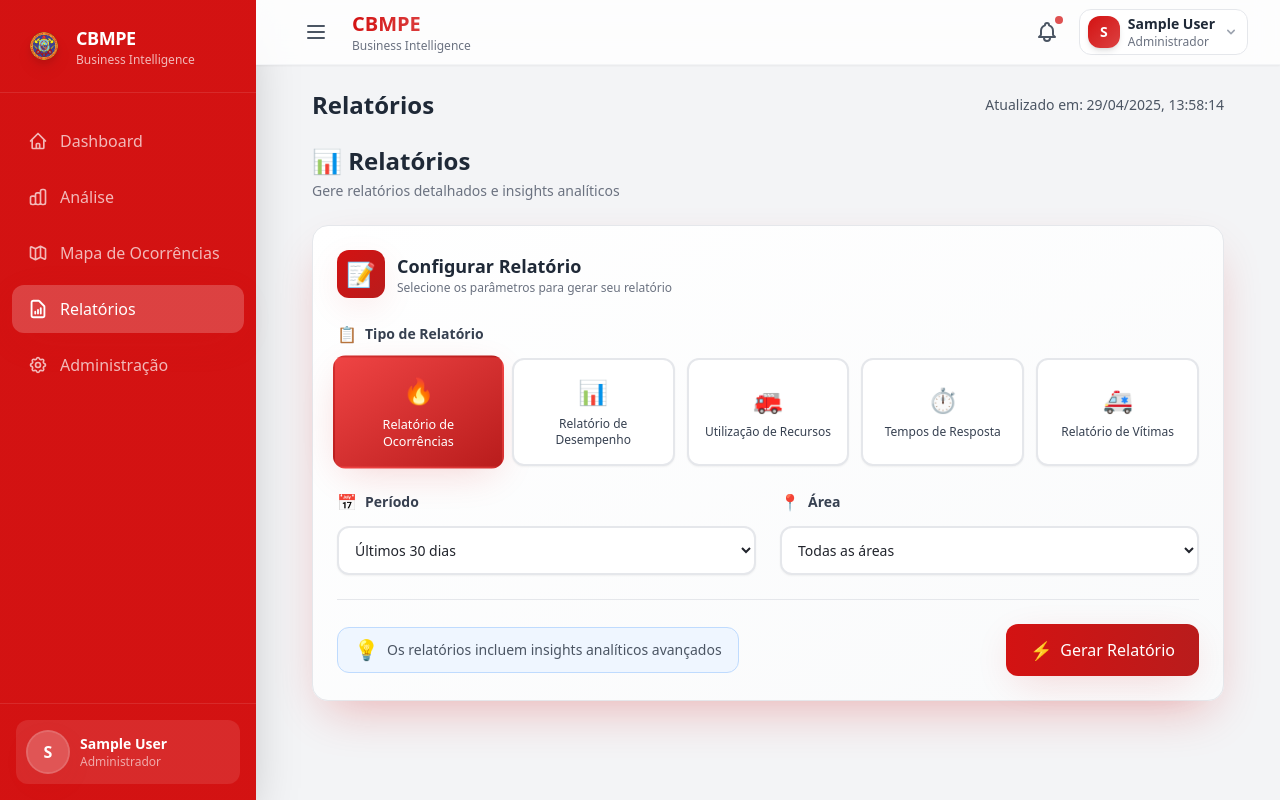
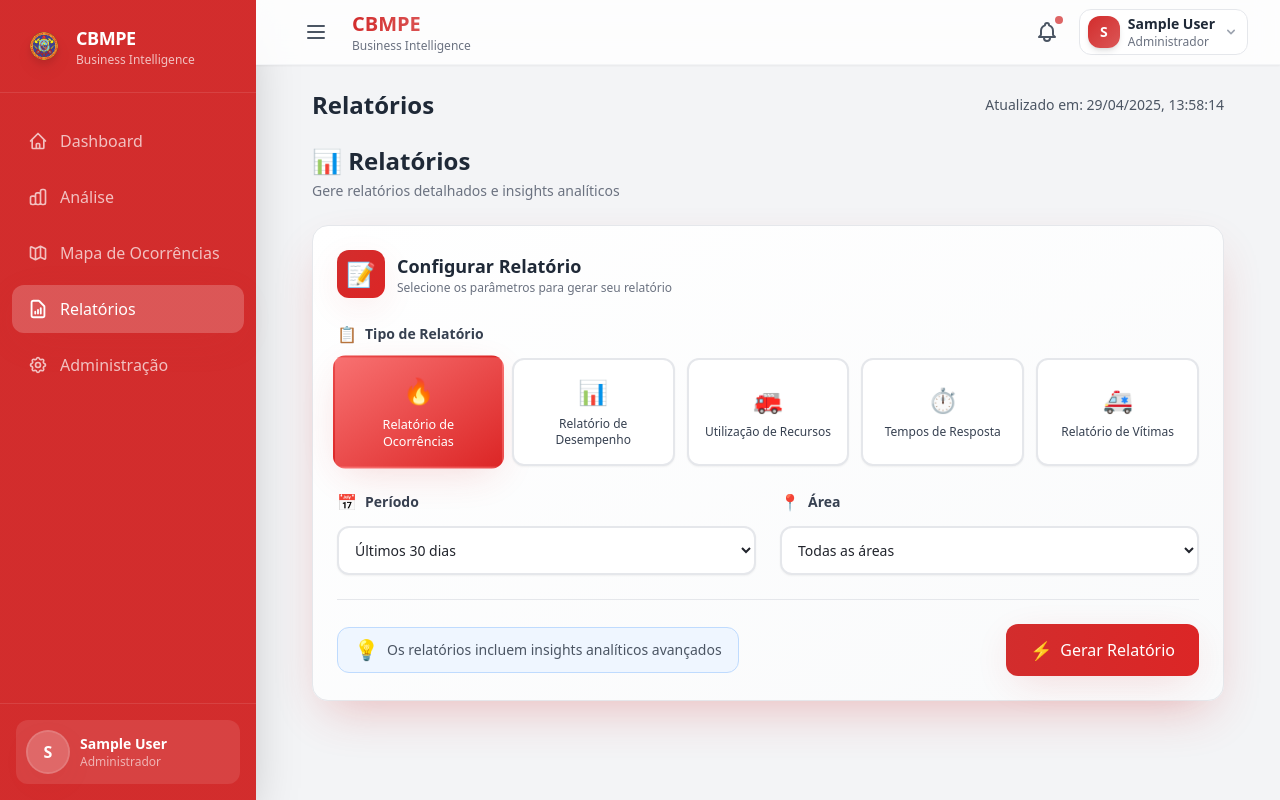
Before and after one commit to ernestoper/bombeirospe, a React (Vite) app: page /reports in a window 1280 px wide. Built offline with nearby package versions, Linux system fonts and the light colour scheme; sample sign-in values are in the browser's storage.

Commit message:
mudando cores

```diff
--- a/src/components/admin/UserTable.jsx
+++ b/src/components/admin/UserTable.jsx
@@ -147,7 +147,7 @@ function UserTable() {
                   <button onClick={() => handleEditUser(user)} className="text-indigo-600 hover:text-indigo-900">
                     Editar
                   </button>
-                  <button onClick={() => handleDeleteUser(user.id)} className="text-red-600 hover:text-red-900">
+                  <button onClick={() => handleDeleteUser(user.id)} className="text-red-500 hover:text-red-700">
                     Excluir
                   </button>
                 </td>
--- a/src/index.css
+++ b/src/index.css
@@ -17,7 +17,7 @@ All colors MUST be HSL.
     --popover: 0 0% 100%;
     --popover-foreground: 220 15% 15%;
 
-    --primary: 0 84% 45%;
+    --primary: 0 65% 50%;
     --primary-foreground: 0 0% 100%;
 
     --secondary: 220 13% 91%;
@@ -26,10 +26,10 @@ All colors MUST be HSL.
     --muted: 220 13% 91%;
     --muted-foreground: 220 9% 46%;
 
-    --accent: 0 84% 45%;
+    --accent: 0 65% 50%;
     --accent-foreground: 0 0% 100%;
 
-    --destructive: 0 84% 60%;
+    --destructive: 0 70% 55%;
     --destructive-foreground: 0 0% 100%;
 
     --success: 142 76% 36%;
@@ -40,14 +40,14 @@ All colors MUST be HSL.
 
     --border: 220 13% 91%;
     --input: 220 13% 91%;
-    --ring: 0 84% 45%;
+    --ring: 0 65% 50%;
 
     --radius: 0.75rem;
 
-    --gradient-primary: linear-gradient(135deg, hsl(0 84% 45%) 0%, hsl(0 84% 35%) 100%);
-    --gradient-hero: linear-gradient(135deg, hsl(0 84% 45%) 0%, hsl(10 84% 40%) 50%, hsl(0 70% 35%) 100%);
-    --shadow-lg: 0 10px 40px -10px hsl(0 84% 45% / 0.2);
-    --shadow-xl: 0 20px 50px -15px hsl(0 84% 45% / 0.3);
+    --gradient-primary: linear-gradient(135deg, hsl(0 65% 50%) 0%, hsl(0 65% 40%) 100%);
+    --gradient-hero: linear-gradient(135deg, hsl(0 65% 50%) 0%, hsl(10 65% 45%) 50%, hsl(0 55% 40%) 100%);
+    --shadow-lg: 0 10px 40px -10px hsl(0 65% 50% / 0.2);
+    --shadow-xl: 0 20px 50px -15px hsl(0 65% 50% / 0.3);
   }
 
 }
--- a/src/pages/AdminPage.jsx
+++ b/src/pages/AdminPage.jsx
@@ -158,7 +158,7 @@ function AdminPage() {
                         <button className="text-primary hover:text-primary/90">
                           Editar
                         </button>
-                        <button className="text-red-600 hover:text-red-800">
+                        <button className="text-red-500 hover:text-red-700">
                           {user.status === 'active' ? 'Desativar' : 'Ativar'}
                         </button>
                       </div>
--- a/src/pages/DashboardPage.jsx
+++ b/src/pages/DashboardPage.jsx
@@ -219,7 +219,7 @@ function DashboardPage() {
                     <button className="px-3 py-1 text-xs bg-green-600 text-white rounded hover:bg-green-700">
                       Atualizar Status
                     </button>
-                    <button className="px-3 py-1 text-xs bg-red-600 text-white rounded hover:bg-red-700">
+                    <button className="px-3 py-1 text-xs bg-red-500 text-white rounded hover:bg-red-600">
                       Priorizar
                     </button>
                   </div>
--- a/src/pages/OccurrencePage.jsx
+++ b/src/pages/OccurrencePage.jsx
@@ -47,7 +47,7 @@ function OccurrencePage() {
           onCancel={handleCancelOccurrence}
         />
       ) : (
-        <div className="p-4 bg-red-100 text-red-800">
+        <div className="p-4 bg-red-100 text-red-700">
           Acesso negado: você não tem permissão para acessar esta página
         </div>
       )}
--- a/src/pages/ReportsPage.jsx
+++ b/src/pages/ReportsPage.jsx
@@ -31,7 +31,7 @@ function ReportsPage() {
 
   // Mock de tipos de relatórios
   const reportTypes = [
-    { id: 'occurrence', name: 'Relatório de Ocorrências', icon: '🔥', color: 'from-red-500 to-red-700' },
+    { id: 'occurrence', name: 'Relatório de Ocorrências', icon: '🔥', color: 'from-red-400 to-red-600' },
     { id: 'performance', name: 'Relatório de Desempenho', icon: '📊', color: 'from-blue-500 to-blue-700' },
     { id: 'resources', name: 'Utilização de Recursos', icon: '🚒', color: 'from-purple-500 to-purple-700' },
     { id: 'time', name: 'Tempos de Resposta', icon: '⏱️', color: 'from-green-500 to-green-700' },
@@ -589,7 +589,7 @@ function ReportsPage() {
         {/* Header do Relatório */}
         <div className="mb-6 pb-6 border-b-2 border-gray-200">
           <div className="flex items-center gap-3 mb-4">
-            <div className="w-12 h-12 bg-gradient-to-br from-primary to-red-700 rounded-xl flex items-center justify-center shadow-lg">
+            <div className="w-12 h-12 bg-gradient-to-br from-primary to-red-600 rounded-xl flex items-center justify-center shadow-lg">
               <span className="text-2xl">{reportTypes.find(t => t.id === report.type)?.icon || '📄'}</span>
             </div>
             <div>
@@ -628,7 +628,7 @@ function ReportsPage() {
             </button>
             <button
               onClick={exportToPDF}
-              className="px-4 py-2 bg-gradient-to-r from-primary to-red-700 text-white text-sm rounded-xl hover:from-red-700 hover:to-primary transition-all duration-300 shadow-md hover:shadow-lg transform hover:scale-105 font-medium flex items-center gap-2"
+              className="px-4 py-2 bg-gradient-to-r from-primary to-red-600 text-white text-sm rounded-xl hover:from-red-600 hover:to-primary transition-all duration-300 shadow-md hover:shadow-lg transform hover:scale-105 font-medium flex items-center gap-2"
             >
               <span>📥</span>
               Exportar PDF
@@ -792,7 +792,7 @@ function ReportsPage() {
             </div>
             <button
               onClick={exportAdvancedToPDF}
-              className="px-4 py-2 bg-gradient-to-r from-primary to-red-700 text-white text-sm rounded-xl hover:from-red-700 hover:to-primary transition-all duration-300 shadow-md hover:shadow-lg transform hover:scale-105 font-medium flex items-center gap-2 whitespace-nowrap"
+              className="px-4 py-2 bg-gradient-to-r from-primary to-red-600 text-white text-sm rounded-xl hover:from-red-600 hover:to-primary transition-all duration-300 shadow-md hover:shadow-lg transform hover:scale-105 font-medium flex items-center gap-2 whitespace-nowrap"
             >
               <span>📥</span>
               Exportar PDF com Gráficos
@@ -826,7 +826,7 @@ function ReportsPage() {
       {/* Formulário de geração de relatório */}
       <div className="bg-gradient-to-br from-white to-gray-50 rounded-2xl shadow-xl border border-gray-200 p-6 hover:shadow-2xl transition-all duration-300">
         <div className="flex items-center gap-3 mb-6">
-          <div className="w-12 h-12 bg-gradient-to-br from-primary to-red-700 rounded-xl flex items-center justify-center shadow-lg">
+          <div className="w-12 h-12 bg-gradient-to-br from-primary to-red-600 rounded-xl flex items-center justify-center shadow-lg">
             <span className="text-2xl">📝</span>
           </div>
           <div>
@@ -928,7 +928,7 @@ function ReportsPage() {
           <button
             onClick={generateReport}
             disabled={isGenerating}
-            className="px-6 py-3 bg-gradient-to-r from-primary to-red-700 text-white rounded-xl shadow-lg hover:from-red-700 hover:to-primary focus:outline-none focus:ring-2 focus:ring-offset-2 focus:ring-primary disabled:opacity-50 transition-all duration-300 transform hover:scale-105 font-medium"
+            className="px-6 py-3 bg-gradient-to-r from-primary to-red-600 text-white rounded-xl shadow-lg hover:from-red-600 hover:to-primary focus:outline-none focus:ring-2 focus:ring-offset-2 focus:ring-primary disabled:opacity-50 transition-all duration-300 transform hover:scale-105 font-medium"
           >
             {isGenerating ? (
               <span className="flex items-center gap-2">
```
Also changed, not shown: src/pages/MapPage.jsx (+11 -11 lines), 1 other file (tests, documents, lock files or other folders).
